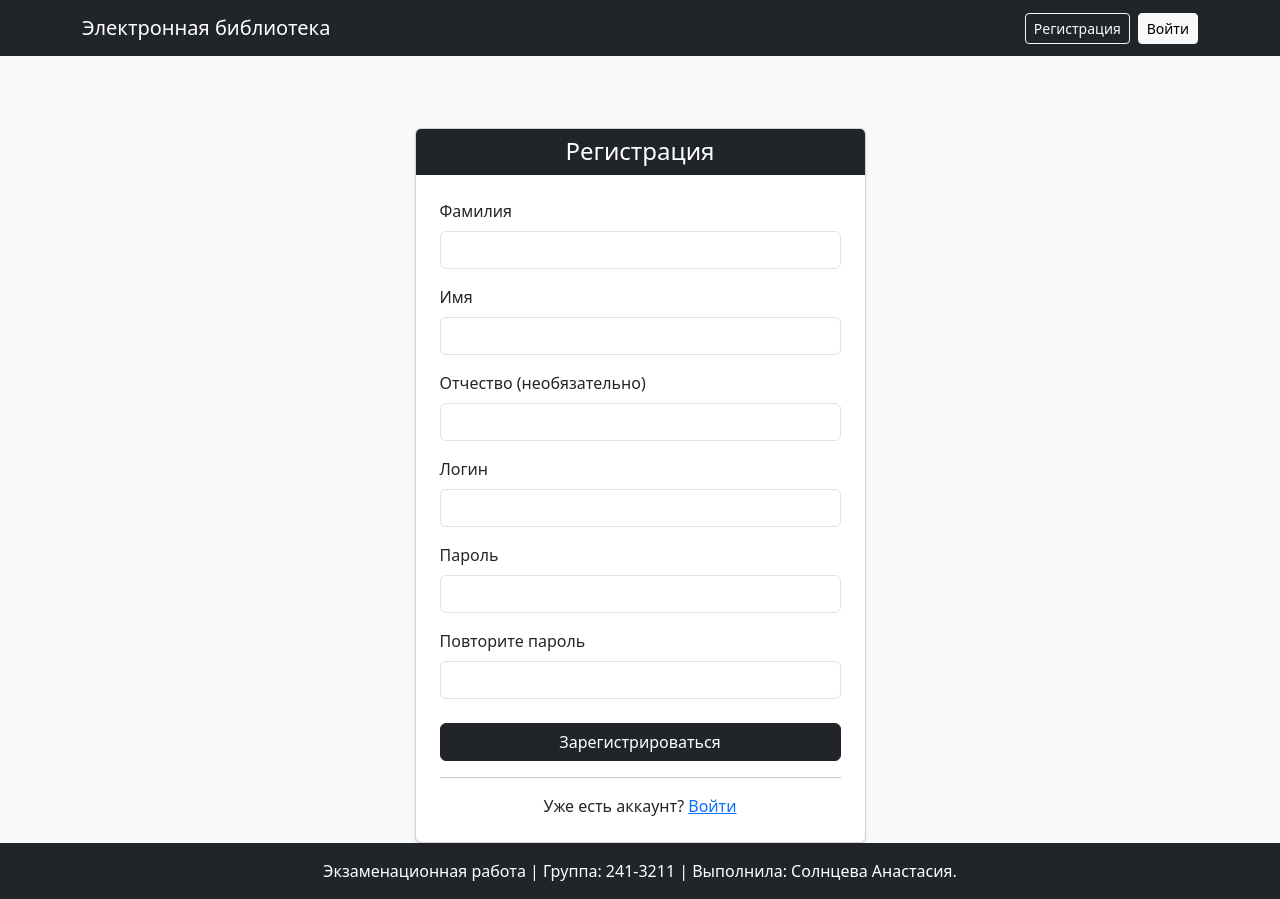
After one commit to Nastyasolnyyt/exam_task_web, a Flask app: page /register in a window 1280 px wide. The commit adds this page. Run offline with Flask 3, Linux system fonts and the light colour scheme; some libraries are stand-ins or nearby versions.

Commit message:
delete main

```diff
--- a/app.py
+++ b/app.py
@@ -6,21 +6,35 @@ import markdown
 from flask import Flask, render_template, redirect, url_for, flash, request
 from flask_login import LoginManager, login_user, logout_user, login_required, current_user
 
-# Импорты наших собственных модулей
 from config import Config
-from models import db, User, Book, Genre, Cover
-from forms import LoginForm, BookForm, BookSearchForm  # <-- Добавили BookSearchForm
+from models import db, User, Book, Genre, Cover, Role
+from forms import LoginForm, BookForm, BookSearchForm, RegisterForm
 from forms import ReviewForm
 from models import Review
+
+# Разрешённые HTML-теги после рендеринга Markdown
+ALLOWED_TAGS = [
+    'p', 'br', 'strong', 'em', 'ul', 'ol', 'li',
+    'h1', 'h2', 'h3', 'h4', 'h5', 'h6',
+    'blockquote', 'code', 'pre', 'hr', 'a'
+]
+ALLOWED_ATTRS = {'a': ['href', 'title']}
+
+def sanitize_markdown(text):
+    """
+    Правильный порядок: сначала рендерим Markdown в HTML,
+    потом чистим HTML от опасных тегов через Bleach.
+    Это сохраняет форматирование и убирает XSS.
+    """
+    html = markdown.markdown(text)
+    return bleach.clean(html, tags=ALLOWED_TAGS, attributes=ALLOWED_ATTRS)
 
 def create_app():
     app = Flask(__name__)
     app.config.from_object(Config)
 
-    # Инициализируем базу данных
     db.init_app(app)
 
-    # Настраиваем менеджер авторизации
     login_manager = LoginManager()
     login_manager.login_view = 'login'
     login_manager.login_message = 'Для выполнения данного действия необходимо пройти процедуру аутентификации'
@@ -31,53 +45,60 @@ def create_app():
     def load_user(user_id):
         return User.query.get(int(user_id))
 
+    @app.context_processor
+    def utility_processor():
+        def page_url(page_num):
+            """
+            Строит URL для страницы пагинации, сохраняя все текущие
+            параметры поиска (включая мультиселекты genres и years).
+            """
+            args = request.args.to_dict(flat=False)  # flat=False сохраняет списки
+            args['page'] = [str(page_num)]
+            from urllib.parse import urlencode
+            return url_for('index') + '?' + urlencode(args, doseq=True)
+        return dict(page_url=page_url)
+
     # ==========================================
-    # МАРШРУТЫ (ROUTES)
+    # МАРШРУТЫ
     # ==========================================
 
     @app.route('/')
     def index():
         page = request.args.get('page', 1, type=int)
 
-        # Инициализируем форму поиска (передаем request.args вместо request.form, так как поиск идет через GET)
         search_form = BookSearchForm(request.args)
 
-        # Динамически заполняем варианты для Жанров и Годов из БД
         search_form.genres.choices = [(g.id, g.name) for g in Genre.query.order_by(Genre.name).all()]
 
-        # Извлекаем все уникальные года из таблицы книг для выпадающего списка
         distinct_years = db.session.query(Book.year).distinct().order_by(Book.year.desc()).all()
         search_form.years.choices = [(y[0], str(y[0])) for y in distinct_years if y[0]]
 
-        # Формируем базовый запрос
         query = Book.query
 
-        # Фильтрация по Названию (частичное совпадение без учета регистра через ilike)
         if search_form.title.data:
             query = query.filter(Book.title.ilike(f"%{search_form.title.data}%"))
 
-        # Фильтрация по Автору (частичное совпадение)
         if search_form.author.data:
             query = query.filter(Book.author.ilike(f"%{search_form.author.data}%"))
 
-        # Фильтрация по Жанрам (многие-ко-многим)
-        if search_form.genres.data:
-            query = query.join(Book.genres).filter(Genre.id.in_(search_form.genres.data))
+        # ИСПРАВЛЕНИЕ: getlist напрямую из request.args для мультиселектов,
+        # чтобы пагинация не теряла выбранные значения
+        selected_genres = request.args.getlist('genres', type=int)
+        if selected_genres:
+            query = query.join(Book.genres).filter(Genre.id.in_(selected_genres))
 
-        # Фильтрация по Годам
-        if search_form.years.data:
-            query = query.filter(Book.year.in_(search_form.years.data))
+        selected_years = request.args.getlist('years', type=int)
+        if selected_years:
+            query = query.filter(Book.year.in_(selected_years))
 
-        # Фильтрация по Объёму страниц (От / До)
         if search_form.pages_from.data is not None:
             query = query.filter(Book.pages >= search_form.pages_from.data)
         if search_form.pages_to.data is not None:
             query = query.filter(Book.pages <= search_form.pages_to.data)
 
-        # Сортировка по умолчанию (сначала новые по ID/дате)
-        query = query.order_by(Book.id.desc())
+        # ИСПРАВЛЕНИЕ: сортировка по году выхода (сначала новые), как требует ТЗ
+        query = query.order_by(Book.year.desc())
 
-        # Пагинация (по 10 книг на страницу)
         pagination = query.paginate(page=page, per_page=10)
         books = pagination.items
 
@@ -101,6 +122,45 @@ def create_app():
 
         return render_template('login.html', form=form)
 
+    @app.route('/register', methods=['GET', 'POST'])
+    def register():
+        if current_user.is_authenticated:
+            return redirect(url_for('index'))
+
+        form = RegisterForm()
+        if form.validate_on_submit():
+            # Проверяем совпадение паролей
+            if form.password.data != form.password2.data:
+                flash('Пароли не совпадают.', 'danger')
+                return render_template('register.html', form=form)
+
+            # Проверяем, не занят ли логин
+            if User.query.filter_by(login=form.login.data).first():
+                flash('Пользователь с таким логином уже существует.', 'danger')
+                return render_template('register.html', form=form)
+
+            # Новый пользователь всегда получает роль «Пользователь»
+            user_role = Role.query.filter_by(name='Пользователь').first()
+            new_user = User(
+                login=form.login.data,
+                last_name=form.last_name.data,
+                first_name=form.first_name.data,
+                middle_name=form.middle_name.data or None,
+                role=user_role
+            )
+            new_user.set_password(form.password.data)
+
+            try:
+                db.session.add(new_user)
+                db.session.commit()
+                flash('Регистрация прошла успешно! Войдите в систему.', 'success')
+                return redirect(url_for('login'))
+            except Exception as e:
+                db.session.rollback()
+                flash('Ошибка при регистрации. Попробуйте ещё раз.', 'danger')
+
+        return render_template('register.html', form=form)
+
     @app.route('/logout')
     @login_required
     def logout():
@@ -111,7 +171,6 @@ def create_app():
     @app.route('/book/add', methods=['GET', 'POST'])
     @login_required
     def add_book():
-        # Ограничение доступа по ТЗ: добавлять может только Администратор
         if current_user.role.name != 'Администратор':
             flash('У вас недостаточно прав для выполнения данного действия.', 'danger')
             return redirect(url_for('index'))
@@ -121,10 +180,9 @@ def create_app():
 
         if form.validate_on_submit():
             try:
-                # 1. Санитизируем описание
-                clean_description = bleach.clean(form.description.data)
+                # ИСПРАВЛЕНИЕ: сначала рендерим Markdown, потом чистим Bleach
+                clean_description = sanitize_markdown(form.description.data)
 
-                # 2. Создаем запись книги
                 new_book = Book(
                     title=form.title.data,
                     description=clean_description,
@@ -134,39 +192,34 @@ def create_app():
                     pages=form.pages.data
                 )
 
-                # Привязываем выбранные жанры из мультиселекта
                 if form.genres.data:
                     selected_genres = Genre.query.filter(Genre.id.in_(form.genres.data)).all()
                     new_book.genres = selected_genres
 
                 db.session.add(new_book)
-                db.session.commit()  # Генерируем ID для привязки обложки
+                db.session.commit()
 
-                # 3. Обработка обложки и подсчет MD5-хэша
                 file = form.cover.data
                 file_content = file.read()
                 md5 = hashlib.md5(file_content).hexdigest()
-
-                # Возвращаем указатель файла в начало, чтобы прочитать и сохранить целиком!
                 file.seek(0)
 
                 existing_cover = Cover.query.filter_by(md5_hash=md5).first()
                 if not existing_cover:
-                    # Создаем уникальное имя на диске
-                    filename = f"{uuid.uuid4().hex}.{file.filename.split('.')[-1]}"
+                    filename = f"{uuid.uuid4().hex}.{file.filename.rsplit('.', 1)[-1]}"
                     save_path = os.path.join(app.root_path, 'static', 'covers', filename)
+                    os.makedirs(os.path.dirname(save_path), exist_ok=True)
                     file.save(save_path)
-
                     new_cover = Cover(file_name=filename, mime_type=file.mimetype, md5_hash=md5, book_id=new_book.id)
                 else:
-                    # Если картинка дублируется, ссылаемся на старый файл на диске
                     new_cover = Cover(file_name=existing_cover.file_name, mime_type=existing_cover.mime_type, md5_hash=md5, book_id=new_book.id)
 
                 db.session.add(new_cover)
                 db.session.commit()
 
                 flash('Книга успешно добавлена!', 'success')
-                return redirect(url_for('index'))
+                # ИСПРАВЛЕНИЕ: редирект на страницу просмотра книги, как требует ТЗ
+                return redirect(url_for('book_detail', book_id=new_book.id))
 
             except Exception as e:
                 db.session.rollback()
@@ -179,17 +232,16 @@ def create_app():
     def book_detail(book_id):
         book = Book.query.get_or_404(book_id)
 
-        # Конвертируем описание книги из Markdown в HTML по ТЗ
-        book_description_html = markdown.markdown(book.description)
+        # Описание уже хранится как очищенный HTML (после sanitize_markdown),
+        # поэтому просто подставляем его без повторного рендеринга
+        book_description_html = book.description
 
-        # Получаем все рецензии на эту книгу
         reviews = Review.query.filter_by(book_id=book.id).order_by(Review.created_at.desc()).all()
 
-        # Конвертируем тексты рецензий в HTML
         for r in reviews:
-            r.text_html = markdown.markdown(r.text)
+            # Тексты рецензий тоже хранятся как HTML после sanitize_markdown
+            r.text_html = r.text
 
-        # Проверяем, писал ли текущий пользователь уже рецензию
         already_reviewed = False
         if current_user.is_authenticated:
             already_reviewed = Review.query.filter_by(book_id=book.id, user_id=current_user.id).first() is not None
@@ -205,7 +257,6 @@ def create_app():
     def add_review(book_id):
         book = Book.query.get_or_404(book_id)
 
-        # Проверка: если отзыв уже есть, не даем писать второй
         existing = Review.query.filter_by(book_id=book.id, user_id=current_user.id).first()
         if existing:
             flash('Вы уже оставили рецензию на эту книгу.', 'warning')
@@ -214,7 +265,8 @@ def create_app():
         form = ReviewForm()
         if form.validate_on_submit():
             try:
-                clean_text = bleach.clean(form.text.data)
+                # ИСПРАВЛЕНИЕ: применяем sanitize_markdown к тексту рецензии
+                clean_text = sanitize_markdown(form.text.data)
                 review = Review(
                     book_id=book.id,
                     user_id=current_user.id,
@@ -234,7 +286,6 @@ def create_app():
     @app.route('/book/<int:book_id>/edit', methods=['GET', 'POST'])
     @login_required
     def edit_book(book_id):
-        # Редактировать могут Администратор и Модератор
         if current_user.role.name not in ['Администратор', 'Модератор']:
             flash('У вас недостаточно прав для выполнения данного действия.', 'danger')
             return redirect(url_for('index'))
@@ -243,11 +294,9 @@ def create_app():
         form = BookForm(obj=book)
         form.genres.choices = [(g.id, g.name) for g in Genre.query.all()]
 
-        # По ТЗ обложка при редактировании не меняется, делаем поле необязательным
         del form.cover
 
         if request.method == 'GET':
-            # Предзаполняем жанры, которые уже есть у книги
             form.genres.data = [g.id for g in book.genres]
 
         if form.validate_on_submit():
@@ -257,9 +306,9 @@ def create_app():
                 book.publisher = form.publisher.data
                 book.year = form.year.data
                 book.pages = form.pages.data
-                book.description = bleach.clean(form.description.data)
+                # ИСПРАВЛЕНИЕ: применяем sanitize_markdown и при редактировании
+                book.description = sanitize_markdown(form.description.data)
 
-                # Обновляем жанры
                 if form.genres.data:
                     book.genres = Genre.query.filter(Genre.id.in_(form.genres.data)).all()
                 else:
@@ -267,7 +316,8 @@ def create_app():
 
                 db.session.commit()
                 flash('Данные книги успешно обновлены.', 'success')
-                return redirect(url_for('index'))
+                # ИСПРАВЛЕНИЕ: редирект на страницу просмотра книги
+                return redirect(url_for('book_detail', book_id=book.id))
             except Exception as e:
                 db.session.rollback()
                 print(f"Ошибка редактирования: {e}")
@@ -275,28 +325,23 @@ def create_app():
 
         return render_template('add_book.html', form=form, is_edit=True, book=book)
 
-
     @app.route('/book/<int:book_id>/delete', methods=['POST'])
     @login_required
     def delete_book(book_id):
-        # Удалять может ТУЛЬКО Администратор
         if current_user.role.name != 'Администратор':
             flash('У вас недостаточно прав для выполнения данного действия.', 'danger')
             return redirect(url_for('index'))
 
         book = Book.query.get_or_404(book_id)
         try:
-            # Находим обложки, связанные с книгой, чтобы удалить файлы с диска
             covers = Cover.query.filter_by(book_id=book.id).all()
             for cover in covers:
-                # Проверяем, не используют ли другие книги этот же файл (из-за MD5 дубликатов)
                 same_file_covers = Cover.query.filter_by(file_name=cover.file_name).count()
                 if same_file_covers == 1:
                     file_path = os.path.join(app.root_path, 'static', 'covers', cover.file_name)
                     if os.path.exists(file_path):
-                        os.remove(file_path) # Удаляем файл физически
+                        os.remove(file_path)
 
-            # Удаляем саму книгу (ON DELETE CASCADE в БД очистит соединительную таблицу и отзывы)
             db.session.delete(book)
             db.session.commit()
             flash(f'Книга «{book.title}» успешно удалена.', 'success')
--- a/forms.py
+++ b/forms.py
@@ -1,7 +1,7 @@
 from flask_wtf import FlaskForm
 from flask_wtf.file import FileField, FileRequired, FileAllowed
 from wtforms import StringField, PasswordField, BooleanField, SubmitField, TextAreaField, IntegerField, SelectMultipleField
-from wtforms.validators import DataRequired, NumberRange
+from wtforms.validators import DataRequired, NumberRange, Optional
 from wtforms import SelectField
 
 # 1. Форма авторизации
@@ -29,15 +29,30 @@ class BookForm(FlaskForm):
     ])
     submit = SubmitField('Сохранить')
 
-# 3. ВАРИАНТ 3: Форма поиска книг (Убедись, что отступы ровно по 4 пробела)
+# 3. ВАРИАНТ 3: Форма поиска книг
+# ИСПРАВЛЕНИЕ: добавлен Optional() для pages_from и pages_to,
+# иначе WTForms падает с ошибкой при пустых числовых полях
 class BookSearchForm(FlaskForm):
+    class Meta:
+        # Отключаем CSRF для GET-формы поиска
+        csrf = False
+
     title = StringField('Название книги')
     author = StringField('Автор')
     genres = SelectMultipleField('Жанры', coerce=int)
     years = SelectMultipleField('Годы', coerce=int)
-    pages_from = IntegerField('Объём от')
-    pages_to = IntegerField('Объём до')
+    pages_from = IntegerField('Объём от', validators=[Optional()])
+    pages_to   = IntegerField('Объём до', validators=[Optional()])
     submit = SubmitField('Найти')
+
+class RegisterForm(FlaskForm):
+    login = StringField('Логин', validators=[DataRequired(message="Это поле обязательно")])
+    last_name = StringField('Фамилия', validators=[DataRequired(message="Это поле обязательно")])
+    first_name = StringField('Имя', validators=[DataRequired(message="Это поле обязательно")])
+    middle_name = StringField('Отчество (необязательно)')
+    password = PasswordField('Пароль', validators=[DataRequired(message="Это поле обязательно")])
+    password2 = PasswordField('Повторите пароль', validators=[DataRequired(message="Это поле обязательно")])
+    submit = SubmitField('Зарегистрироваться')
 
 class ReviewForm(FlaskForm):
     rating = SelectField('Оценка', coerce=int, choices=[
--- a/templates/base.html
+++ b/templates/base.html
@@ -10,19 +10,17 @@
 
     <nav class="navbar navbar-expand-lg navbar-dark bg-dark mb-4">
         <div class="container">
-            <a class="navbar-brand" href="{{ url_for('index') }}">Библиотека</a>
+            <a class="navbar-brand" href="{{ url_for('index') }}">Электронная библиотека</a>
             <div class="collapse navbar-collapse">
                 <ul class="navbar-nav me-auto mb-2 mb-lg-0">
-                    <li class="nav-item">
-                        <a class="nav-link" href="{{ url_for('index') }}">Главная</a>
-                    </li>
                 </ul>
-                <div class="d-flex align-items-center text-white">
+                <div class="d-flex align-items-center text-white gap-2">
                     {% if current_user.is_authenticated %}
-                        <span class="me-3">{{ current_user.last_name }} {{ current_user.first_name }}</span>
+                        <span class="me-2">{{ current_user.last_name }} {{ current_user.first_name }}</span>
                         <a href="{{ url_for('logout') }}" class="btn btn-outline-light btn-sm">Выйти</a>
                     {% else %}
-                        <a href="{{ url_for('login') }}" class="btn btn-outline-light btn-sm">Войти</a>
+                        <a href="{{ url_for('register') }}" class="btn btn-outline-light btn-sm">Регистрация</a>
+                        <a href="{{ url_for('login') }}" class="btn btn-light btn-sm">Войти</a>
                     {% endif %}
                 </div>
             </div>
@@ -35,7 +33,7 @@
                 {% for category, message in messages %}
                     <div class="alert alert-{{ category if category != 'error' else 'danger' }} alert-dismissible fade show" role="alert">
                         {{ message }}
-                        <button type="text" class="btn-close" data-bs-dismiss="alert" aria-label="Close"></button>
+                        <button type="button" class="btn-close" data-bs-dismiss="alert" aria-label="Close"></button>
                     </div>
                 {% endfor %}
             {% endif %}
--- a/templates/book_detail.html
+++ b/templates/book_detail.html
@@ -47,7 +47,7 @@
 
         {% if current_user.is_authenticated %}
             {% if not already_reviewed %}
-                <a href="{{ url_for('add_review', book_id=book.id) }}" class="btn btn-light btn-sm">✍️ Написать рецензию</a>
+                <a href="{{ url_for('add_review', book_id=book.id) }}" class="btn btn-light btn-sm">Написать рецензию</a>
             {% else %}
                 <span class="badge bg-success">Вы уже оставили рецензию</span>
             {% endif %}
--- a/templates/login.html
+++ b/templates/login.html
@@ -38,6 +38,11 @@
                         {{ form.submit(class="btn btn-dark") }}
                     </div>
                 </form>
+
+                <hr>
+                <p class="text-center mb-0">
+                    Нет аккаунта? <a href="{{ url_for('register') }}">Зарегистрироваться</a>
+                </p>
             </div>
         </div>
     </div>
--- /dev/null
+++ b/templates/register.html
@@ -0,0 +1,74 @@
+{% extends 'base.html' %}
+
+{% block title %}Регистрация - Электронная библиотека{% endblock %}
+
+{% block content %}
+<div class="row justify-content-center mt-5">
+    <div class="col-md-5">
+        <div class="card shadow-sm">
+            <div class="card-header bg-dark text-white text-center">
+                <h4 class="mb-0">Регистрация</h4>
+            </div>
+            <div class="card-body p-4">
+                <form method="POST" action="{{ url_for('register') }}" novalidate>
+                    {{ form.hidden_tag() }}
+
+                    <div class="mb-3">
+                        {{ form.last_name.label(class="form-label") }}
+                        {{ form.last_name(class="form-control" + (" is-invalid" if form.last_name.errors else "")) }}
+                        {% for error in form.last_name.errors %}
+                            <div class="invalid-feedback">{{ error }}</div>
+                        {% endfor %}
+                    </div>
+
+                    <div class="mb-3">
+                        {{ form.first_name.label(class="form-label") }}
+                        {{ form.first_name(class="form-control" + (" is-invalid" if form.first_name.errors else "")) }}
+                        {% for error in form.first_name.errors %}
+                            <div class="invalid-feedback">{{ error }}</div>
+                        {% endfor %}
+                    </div>
+
+                    <div class="mb-3">
+                        {{ form.middle_name.label(class="form-label") }}
+                        {{ form.middle_name(class="form-control") }}
+                    </div>
+
+                    <div class="mb-3">
+                        {{ form.login.label(class="form-label") }}
+                        {{ form.login(class="form-control" + (" is-invalid" if form.login.errors else "")) }}
+                        {% for error in form.login.errors %}
+                            <div class="invalid-feedback">{{ error }}</div>
+                        {% endfor %}
+                    </div>
+
+                    <div class="mb-3">
+                        {{ form.password.label(class="form-label") }}
+                        {{ form.password(class="form-control" + (" is-invalid" if form.password.errors else "")) }}
+                        {% for error in form.password.errors %}
+                            <div class="invalid-feedback">{{ error }}</div>
+                        {% endfor %}
+                    </div>
+
+                    <div class="mb-4">
+                        {{ form.password2.label(class="form-label") }}
+                        {{ form.password2(class="form-control" + (" is-invalid" if form.password2.errors else "")) }}
+                        {% for error in form.password2.errors %}
+                            <div class="invalid-feedback">{{ error }}</div>
+                        {% endfor %}
+                    </div>
+
+                    <div class="d-grid">
+                        {{ form.submit(class="btn btn-dark") }}
+                    </div>
+                </form>
+
+                <hr>
+                <p class="text-center mb-0">
+                    Уже есть аккаунт? <a href="{{ url_for('login') }}">Войти</a>
+                </p>
+            </div>
+        </div>
+    </div>
+</div>
+{% endblock %}
```
Also changed, not shown: templates/index.html (+12 -3 lines), instance/library.db, static/covers/14469bc0577d49eeaf4fd6647137b62b.png (added), static/covers/eabc663d4b6543308c43f074ec35b38c.jpg (added), templates/book.html (deleted), templates/book_form.html (deleted), templates/review_form.html (deleted), 1 other file.
